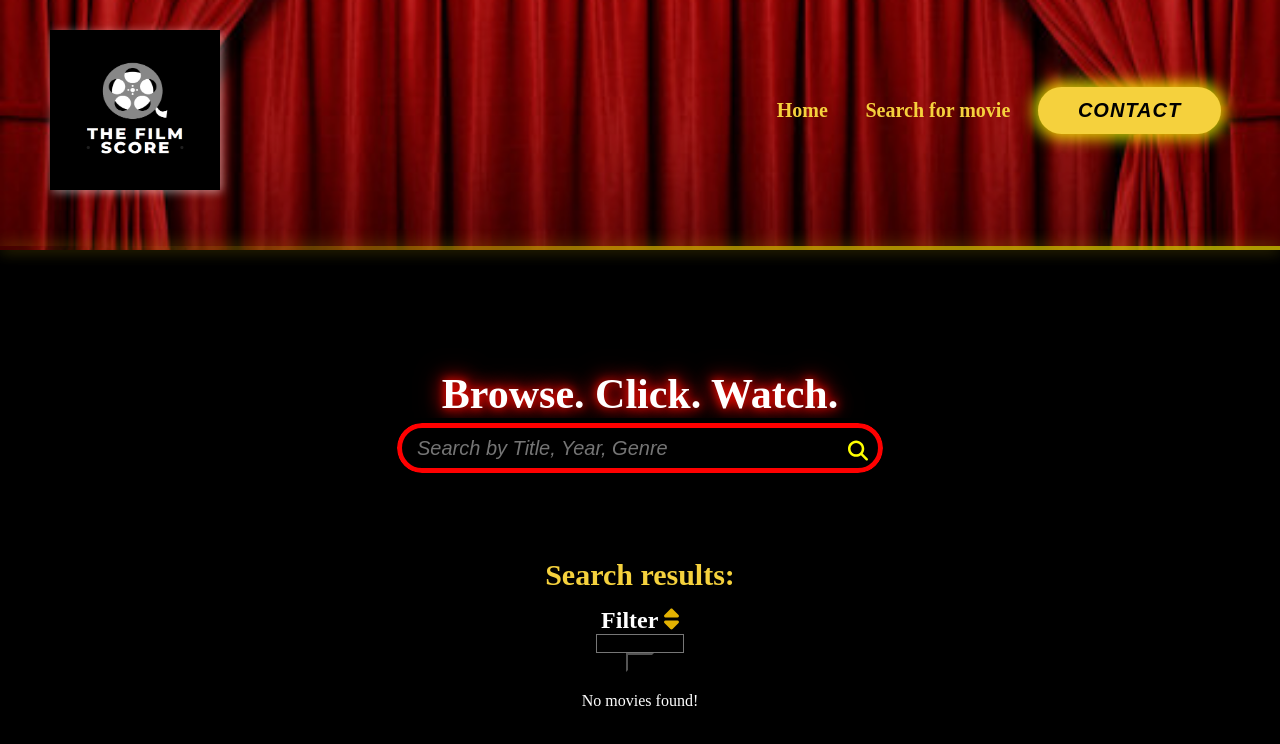
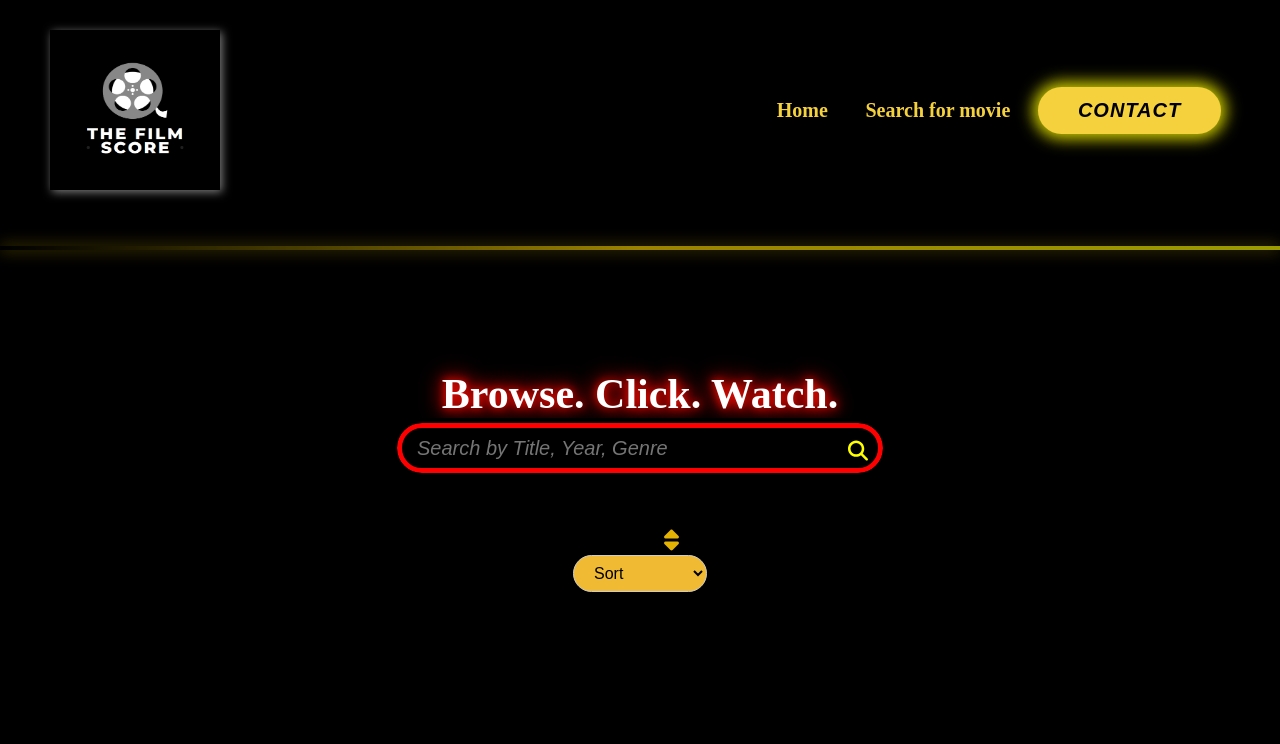
Before and after one commit to DerrickSimilien/Filmscore-React, a React (Create React App) app: page /movies in a window 1280 px wide. Shown: the top 744 px of the page. Built offline with nearby package versions, Linux system fonts and the light colour scheme.

Commit message:
Initialized git repository

```diff
--- a/src/Pages/Search.jsx
+++ b/src/Pages/Search.jsx
@@ -10,10 +10,12 @@ export default function Search() {
   const [loading, setLoading] = useState(false);
   const [filter, setFilter] = useState('');
   const [input, setInput] = useState('');
+  const [searched, setSearched] = useState(false); // Track if search has been made
 
   const fetchMovies = async (sortOrder) => {
     if (!input) return;
     setLoading(true);
+    setSearched(true); // Mark that a search has been made
     try {
       const response = await fetch(`https://www.omdbapi.com/?apikey=b89bd989&s=${input}`);
       const data = await response.json();
@@ -93,10 +95,16 @@ export default function Search() {
             </button>
           </div>
         </div>
+        {searched && (
+  <section id="SearchResults">
+    {movies.length > 0 && (
+      <h2 className="SearchResultsTitle">Search results:</h2>
+    )}
+    {/* more content */}
+  </section>
+)}
+          <div className="filter__selector">
 
-        <section id="SearchResults">
-          <h2 className="SearchResultsTitle">Search results:</h2>
-          <div className="filter__selector">
             <h4 className="filter__title">
               Filter <FontAwesomeIcon icon={faSort} style={{ color: '#e3b202' }} />
             </h4>
@@ -107,11 +115,7 @@ export default function Search() {
             </select>
           </div>
 
-          <div className="SortButtonWrapper">
-            <button className="SortButton" onClick={handleSortClick}>
-              Sort
-            </button>
-          </div>
+
 
           <div className="Filter">
             {loading ? (
@@ -124,11 +128,10 @@ export default function Search() {
                   <h5 className="MovieTitle">Year: <span>{movie.Year}</span></h5>
                   <h5 className="MovieTitle">Type: <span>{movie.Type}</span></h5>
                 </div>
-              )) : <p>No movies found!</p>
+              )) : searched && <p>No movies found!</p> // Only show "No movies found!" after search
             )}
           </div>
         </section>
-      </section>
     </div>
   );
 }
--- a/src/index.css
+++ b/src/index.css
@@ -627,6 +627,8 @@ vertical-align: -0.125em;
 
  .MovieTitle {
   color: #f5f33d;
+  font-size: 20px;
+
   /* display: none; */
  }
 
@@ -641,6 +643,9 @@ vertical-align: -0.125em;
   font-size: 30px;
   font-weight: bold;
   margin-bottom: 15px;
+  text-align: left;
+  padding-right: 20px;
+  margin-top: 20px;
   color: #F5D13D;
  }
 
@@ -686,7 +691,9 @@ vertical-align: -0.125em;
   border-radius: 10px;
   text-align: center;
   width: 200px;
+  box-shadow: 0 2px 10px rgba(0, 0, 0, 0.1);
 }
+
 
 .hidden {
   visibility: visible;
@@ -747,6 +754,37 @@ option {
   text-align: center;
 }
 
+/* Reset potential background color for filter area */
+.filter__selector, .Filter {
+  background-color: transparent;  /* Reset any background */
+  border: none;                   /* Remove any borders */
+  padding: 0;                     /* Remove padding if unnecessary */
+}
+
+/* Ensure dropdown is styled properly */
+.filter__selector select {
+  background-color: rgb(240, 187, 51);         /* White background for dropdown */
+  border: 1px solid #ccc;         /* Light border for dropdown */
+  padding: 8px 16px;                   /* Add some padding */
+  font-size: 16px;                /* Ensure font size is correct */
+  border-radius: 20px;
+}
+
+.Filter {
+  display: flex;
+  flex-wrap: wrap;
+  gap: 70px; /* Add space between the movie cards */
+  justify-content: flex-start; /* Align items to the start of the container */
+}
+
+.Filter .MovieCard {
+  margin-bottom: 16px;             /* Add some space between movie cards */
+}
+
+/* Optional: Remove any specific overlay or unwanted background */
+.overlay {
+  background: none;
+}
 
 
 
@@ -1015,6 +1053,10 @@ option {
       width: 80%;
   }
 
+  .MovieCard {
+    width: 150px; /* Smaller width for mobile devices */
+  }
+
   .NavBar__Links a {
       color: #F5D13D;
   }
```
